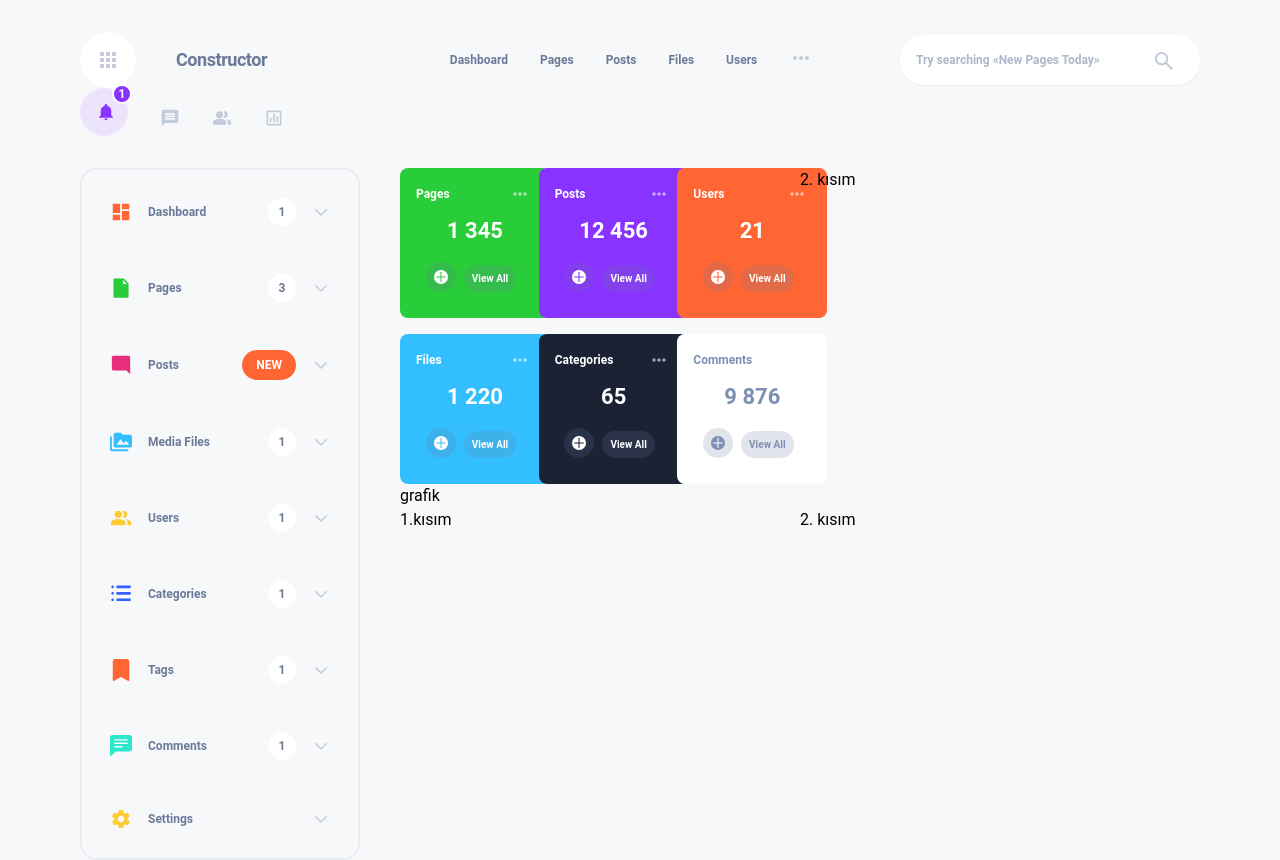
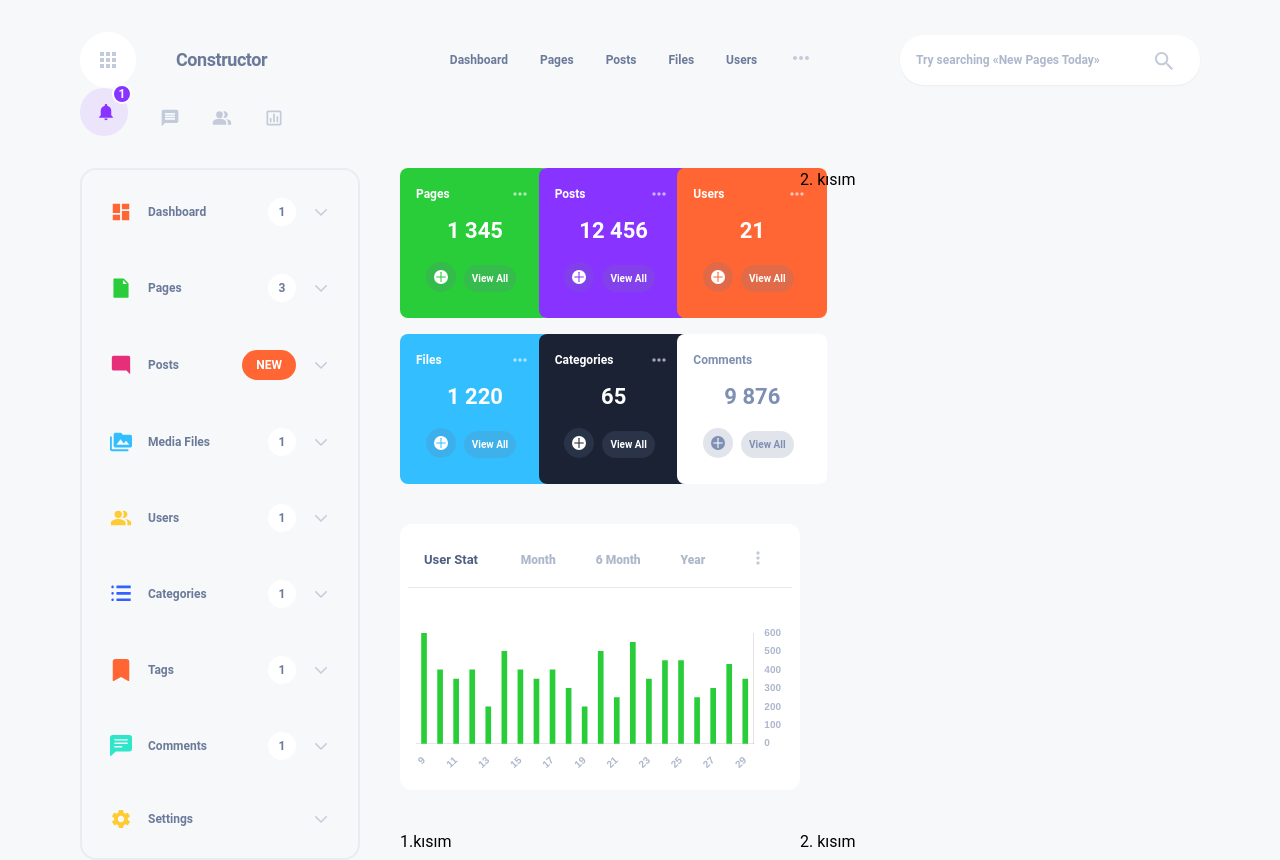
Before and after one commit to busrakk/constructor-dashboard, a React (Create React App) app: page / in a window 1280 px wide. Built offline with nearby package versions, Linux system fonts and the light colour scheme.

Commit message:
add bar chart for content component

```diff
--- a/package.json
+++ b/package.json
@@ -6,8 +6,10 @@
     "@testing-library/jest-dom": "^5.16.5",
     "@testing-library/react": "^13.4.0",
     "@testing-library/user-event": "^13.5.0",
+    "chart.js": "^4.3.0",
     "classnames": "^2.3.2",
     "react": "^18.2.0",
+    "react-chartjs-2": "^5.2.0",
     "react-dom": "^18.2.0",
     "react-icons": "^4.9.0",
     "react-scripts": "5.0.1",
--- a/src/components/layout/Content/Card/Item.js
+++ b/src/components/layout/Content/Card/Item.js
@@ -1,6 +1,7 @@
 import React from "react";
 import { DOT_H_ICON, PLUS_ICON } from "../../../../icons/icons";
 import classNames from "classnames";
+import "./style.css";
 
 const Item = (props) => {
   let combined = classNames(
@@ -11,29 +12,29 @@ const Item = (props) => {
   let iconCombined = classNames("rounded-full", props.iconColor);
   return (
     <div className={combined}>
-      <div className="flex items-center justify-between">
-        <span className="text-xs leading-5 font-bold text-gray-800">
+      <div className="card">
+        <span className="text-xs leading-5 font-bold">
           {props.title}
         </span>
-        <span className="p-1 text-xs text-secondColor/60 uppercase bg-blue-200 rounded-full">
+        <span className="icon">
           <DOT_H_ICON size={20} />
         </span>
       </div>
 
       <div>
-        <p className="flex justify-center items-center mt-2 text-[22px] font-bold leading-[30px]  text-gray-600">
+        <p className="number">
           {props.number}
         </p>
       </div>
 
       <div>
-        <div className="flex items-center justify-center mt-4">
-          <button className="flex items-center mr-2 text-gray-800 cursor-pointer w-[30px] h-[30px] px-2 py-2  text-base rounded-full text-secondColor  bg-textColor1/20">
+        <div className="bottom-part">
+          <button className="bottom-left">
             <PLUS_ICON className={iconCombined} size={14} />
           </button>
 
-          <button className="mr-2 text-gray-800 cursor-pointer">
-            <span className="px-2 py-2 leading-5 text-[10px] rounded-full text-white font-bold bg-textColor1/20">
+          <button className="bottom-right">
+            <span className="bottom-title">
               View All
             </span>
           </button>
--- /dev/null
+++ b/src/components/layout/Content/Card/style.css
@@ -0,0 +1,27 @@
+.card {
+  @apply flex items-center justify-between;
+}
+
+.number {
+  @apply flex justify-center items-center mt-2 text-[22px] font-bold leading-[30px];
+}
+
+.icon {
+  @apply p-1 text-xs text-secondColor/60 uppercase rounded-full;
+}
+
+.bottom-part {
+  @apply flex items-center justify-center mt-4;
+}
+
+.bottom-left {
+  @apply flex items-center mr-2 cursor-pointer w-[30px] h-[30px] px-2 py-2  text-base rounded-full text-secondColor  bg-textColor1/20;
+}
+
+.bottom-right {
+  @apply mr-2 cursor-pointer;
+}
+
+.bottom-title {
+  @apply px-2 py-2 leading-5 text-[10px] rounded-full font-bold bg-textColor1/20;
+}
--- /dev/null
+++ b/src/components/layout/Content/UserStat/BarChart.js
@@ -0,0 +1,103 @@
+import React from "react";
+import {
+  Chart as ChartJS,
+  CategoryScale,
+  LinearScale,
+  BarElement,
+  Title,
+  Tooltip,
+  Legend,
+} from "chart.js";
+import { Bar } from "react-chartjs-2";
+
+ChartJS.register(
+  CategoryScale,
+  LinearScale,
+  BarElement,
+  Title,
+  Tooltip,
+  Legend
+);
+
+export const options = {
+  scales: {
+    y: {
+      beginAtZero: true,
+      position: "right", // Sayıları sağ tarafta göstermek için
+      ticks: {
+        color: "#ADB8CC", // Sayıların rengini ayarla
+        font: {
+          size: 10,
+          weight: "bold",
+        },
+      },
+      grid: {
+        display: false,
+      },
+    },
+    x: {
+      grid: {
+        display: false,
+      },
+      ticks: {
+        color: "#ADB8CC", // Sayıların rengini ayarla
+        font: {
+          size: 10,
+          weight: "bold",
+        },
+      },
+    },
+  },
+  plugins: {
+    legend: {
+      display: false,
+      position: "right", // Sağ tarafta göstermek için
+    },
+  },
+  responsive: true,
+  maintainAspectRatio: false,
+  grouped: true, // Sütunları grup olarak göstermek için
+};
+
+const labels = [
+  "9",
+  "",
+  "11",
+  "",
+  "13",
+  "",
+  "15",
+  "",
+  "17",
+  "",
+  "19",
+  "",
+  "21",
+  "",
+  "23",
+  "",
+  "25",
+  "",
+  "27",
+  "",
+  "29",
+];
+
+export const data = {
+  labels,
+  datasets: [
+    {
+      data: [
+        600, 400, 350, 400, 200, 500, 400, 350, 400, 300, 200, 500, 250, 550,
+        350, 450, 450, 250, 300, 430, 350, 400,
+      ],
+      backgroundColor: "rgba(41, 204, 57, 1)",
+    },
+  ],
+};
+
+const barThickness = 5; // İncelik değeri
+
+export function BarChart() {
+  return <Bar options={{ ...options, barThickness }} data={data} />;
+}
--- /dev/null
+++ b/src/components/layout/Content/UserStat/index.js
@@ -0,0 +1,124 @@
+import React, { useState } from "react";
+import { DOT_V_ICON, DOWN_ICON } from "../../../../icons/icons";
+import { BarChart } from "./BarChart";
+import "./style.css";
+
+const UserStat = () => {
+  const [activeTab, setActiveTab] = useState(0);
+
+  const handleTabClick = (index) => {
+    setActiveTab(index);
+  };
+
+  const [isOpen, setIsOpen] = useState(false);
+
+  const handleToggle = () => {
+    setIsOpen(!isOpen);
+  };
+
+  return (
+    <div className="bg-secondColor my-10 rounded-xl">
+      <div className="header-part">
+        <div className="content">
+          <div className="mr-2">
+            <a href="/#" className="title">
+              User Stat
+            </a>
+          </div>
+          <ul className="tabs">
+            <li className="mr-2">
+              <a
+                href="/#"
+                className={`tab-item active active-tab rounded-t-lg ${
+                  activeTab === 0 ? "active" : ""
+                }`}
+                onClick={() => handleTabClick(0)}
+              >
+                Month
+              </a>
+            </li>
+            <li className="mr-2">
+              <a
+                href="/#"
+                className={`tab-item ${
+                  activeTab ? "active-tab" : ""
+                } rounded-t-lg ${activeTab === 1 ? "active" : ""}`}
+                onClick={() => handleTabClick(1)}
+              >
+                6 Month
+              </a>
+            </li>
+            <li className="mr-2">
+              <a
+                href="/#"
+                className={`tab-item ${
+                  activeTab ? "active-tab" : ""
+                } rounded-t-lg ${activeTab === 2 ? "active" : ""}`}
+                onClick={() => handleTabClick(2)}
+              >
+                Year
+              </a>
+            </li>
+          </ul>
+          <div className="mr-2 flex justify-between">
+            <div className="dropdown-part">
+              <button className="button" onClick={handleToggle}>
+                <span className="dropdown-title">Month</span>
+                <DOWN_ICON className="text-textColor2" />
+              </button>
+              {isOpen && (
+                <ul className="dropdown-menus">
+                  <li className="dropdown-menu">
+                    <a
+                      href="/#"
+                      className={`tab-item ${
+                        activeTab ? "active-dropdown" : ""
+                      } rounded-t-lg ${activeTab === 0 ? "active" : ""}`}
+                      onClick={() => handleTabClick(0)}
+                    >
+                      Month
+                    </a>
+                  </li>
+                  <li className="dropdown-menu">
+                    <a
+                      href="/#"
+                      className={`tab-item ${
+                        activeTab ? "active-dropdown" : ""
+                      } rounded-t-lg ${activeTab === 1 ? "active" : ""}`}
+                      onClick={() => handleTabClick(1)}
+                    >
+                      6 Month
+                    </a>
+                  </li>
+                  <li className="dropdown-menu">
+                    <a
+                      href="/#"
+                      className={`tab-item ${
+                        activeTab ? "active-dropdown" : ""
+                      } rounded-t-lg ${activeTab === 2 ? "active" : ""}`}
+                      onClick={() => handleTabClick(2)}
+                    >
+                      Year
+                    </a>
+                  </li>
+                </ul>
+              )}
+            </div>
+            <a href="/#" className="icon-dot">
+              <DOT_V_ICON size={20} />
+            </a>
+          </div>
+        </div>
+        <div className="line"></div>
+      </div>
+
+      <div className="mt-3 p-4">
+        {activeTab === 0 && <BarChart />}
+        {activeTab === 1 && <p className="text-xs">Tab 2 Content</p>}
+        {activeTab === 2 && <p className="text-xs">Tab 3 Content</p>}
+      </div>
+    </div>
+  );
+};
+
+export default UserStat;
--- /dev/null
+++ b/src/components/layout/Content/UserStat/style.css
@@ -0,0 +1,59 @@
+.content {
+  @apply flex flex-wrap -mb-px justify-between;
+}
+
+.dropdown {
+  @apply block lg:hidden p-4 rounded-t-lg;
+}
+
+.header-part {
+  @apply text-sm font-medium text-center p-2;
+}
+
+.title {
+  @apply inline-block font-bold text-[13px] leading-6 p-4 text-textColor5;
+}
+
+.tabs {
+  @apply justify-between lg:flex lg:items-center lg:w-auto hidden lg:mt-0;
+}
+
+.tab-item {
+  @apply inline-block leading-5 font-black text-[12px] p-4 text-textColor4;
+}
+
+.active-tab {
+  @apply focus:border-purple focus:border-b-2 focus:text-purple;
+}
+
+.active-dropdown {
+  @apply focus:border-purple focus:text-secondColor;
+}
+
+.dropdown-part {
+  @apply block lg:hidden p-4 rounded-t-lg;
+}
+
+.dropdown-menus {
+  @apply z-10 bg-secondColor rounded-xl shadow w-[80px] mb-4;
+}
+
+.dropdown-menu {
+  @apply block rounded-xl text-textColor1 font-black text-[10px] leading-5 hover:bg-purple;
+}
+
+.dropdown-title {
+  @apply font-bold text-[10px] leading-5 text-textColor1;
+}
+
+.button {
+  @apply flex justify-between items-center w-[84px] h-[30px] mr-8 p-2 text-textColor2 rounded-full border-2 bg-secondColor;
+}
+
+.icon-dot {
+  @apply inline-block p-4 rounded-t-lg text-textColor2;
+}
+
+.line {
+  @apply h-[1px] mt-0 bg-textColor4/30;
+}
--- a/src/components/layout/Content/index.js
+++ b/src/components/layout/Content/index.js
@@ -1,5 +1,6 @@
 import React from "react";
 import Card from "./Card/Card";
+import UserStat from "./UserStat";
 
 const Content = () => {
   return (
@@ -7,7 +8,7 @@ const Content = () => {
       <div className="grid lg:grid-cols-2 grid-cols-1">
         <div className="row-span-2">
           <Card />
-          <div>grafik</div>
+          <UserStat />
         </div>
         <div className="row-span-2">2. kısım</div>
       </div>
```
Also changed, not shown: 1 other file (tests, documents, lock files or other folders).
